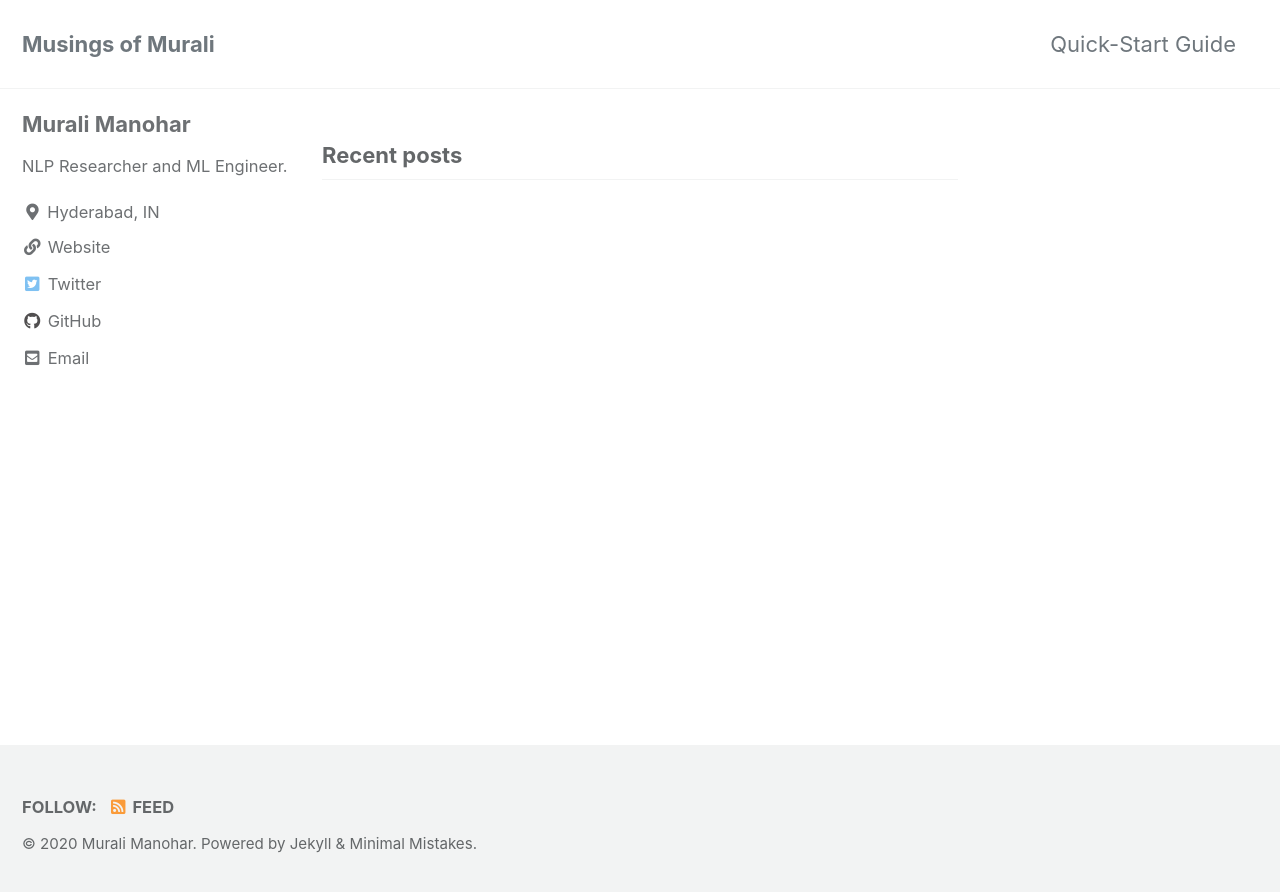
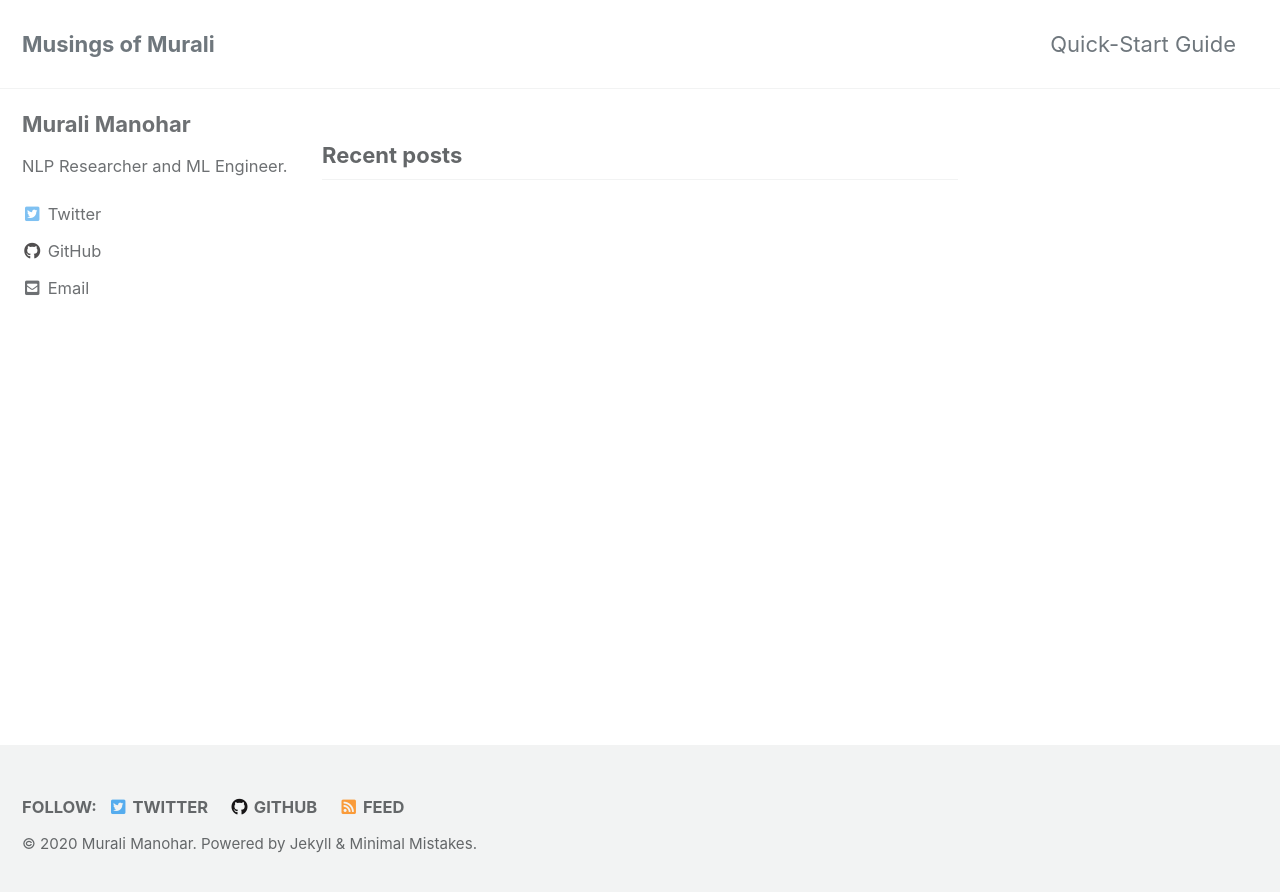
Before and after one commit to gitlost-murali/blogs, a Jekyll site: the page built from index.html, in a window 1280 px wide. Shown: the top 892 px of the page. Built offline with Jekyll 4.4.1, drawn with Linux system fonts in a browser that asks for light colours; cached includes are drawn as plain includes; the list of posts is cut into pages by our own code.

Commit message:
Update: Details updated in config.yml

```diff
--- a/_config.yml
+++ b/_config.yml
@@ -96,7 +96,7 @@ author:
   name             : "Murali Manohar"
   avatar           : # path of avatar image, e.g. "/assets/images/bio-photo.jpg"
   bio              : "NLP Researcher and ML Engineer."
-  location         : "Hyderabad, IN"
+  location         :
   email            : "kmanoharmurali@gmail.com"
   links:
     - label: "Email"
@@ -104,7 +104,7 @@ author:
       # url: "mailto:connect@gitlostmurali.com"
     - label: "Website"
       icon: "fas fa-fw fa-link"
-      url: "https://gitlostmurali.com"
+      # url: "https://gitlostmurali.com"
     - label: "Twitter"
       icon: "fab fa-fw fa-twitter-square"
       url: "https://twitter.com/gitlostmurali"
@@ -123,13 +123,13 @@ footer:
   links:
     - label: "Twitter"
       icon: "fab fa-fw fa-twitter-square"
-      # url:
+      url: "https://twitter.com/gitlostmurali"
     - label: "Facebook"
       icon: "fab fa-fw fa-facebook-square"
       # url:
     - label: "GitHub"
       icon: "fab fa-fw fa-github"
-      # url:
+      url: "https://github.com/gitlost-murali"
     - label: "GitLab"
       icon: "fab fa-fw fa-gitlab"
       # url:
```
